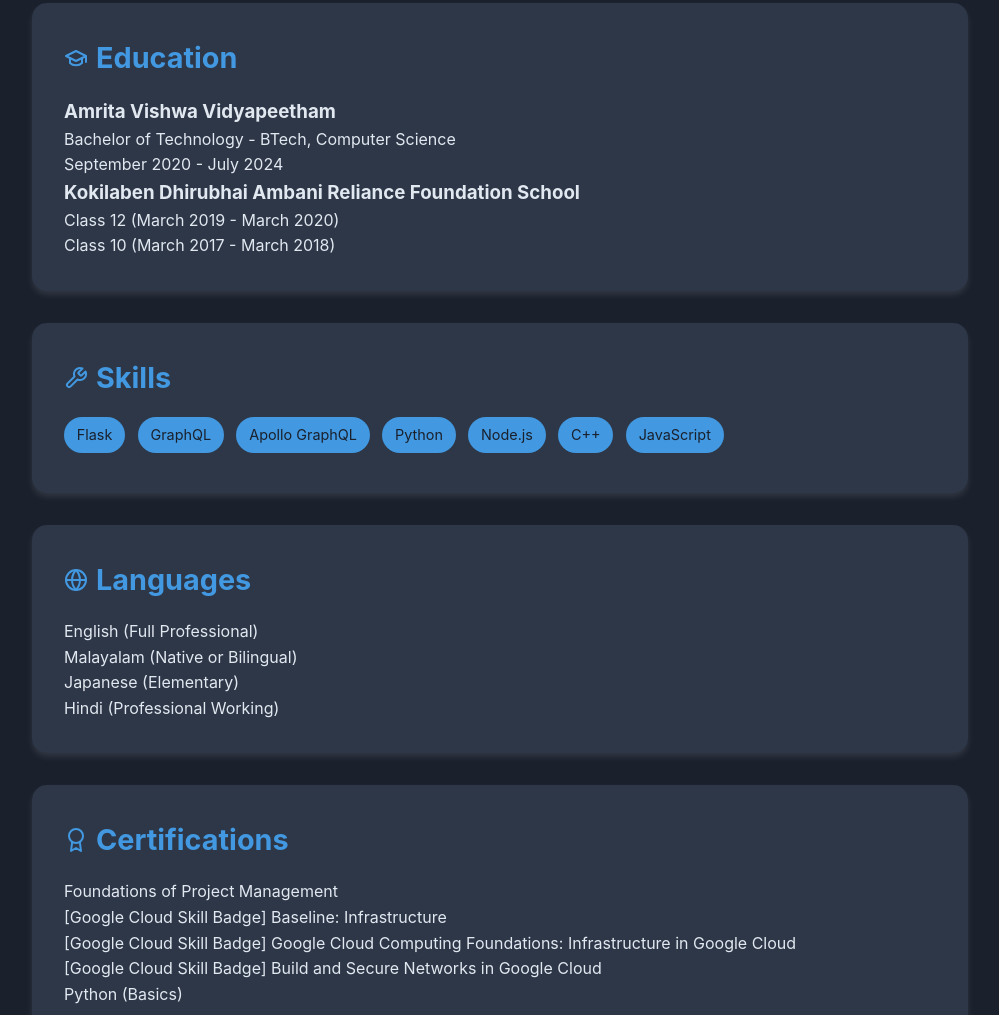
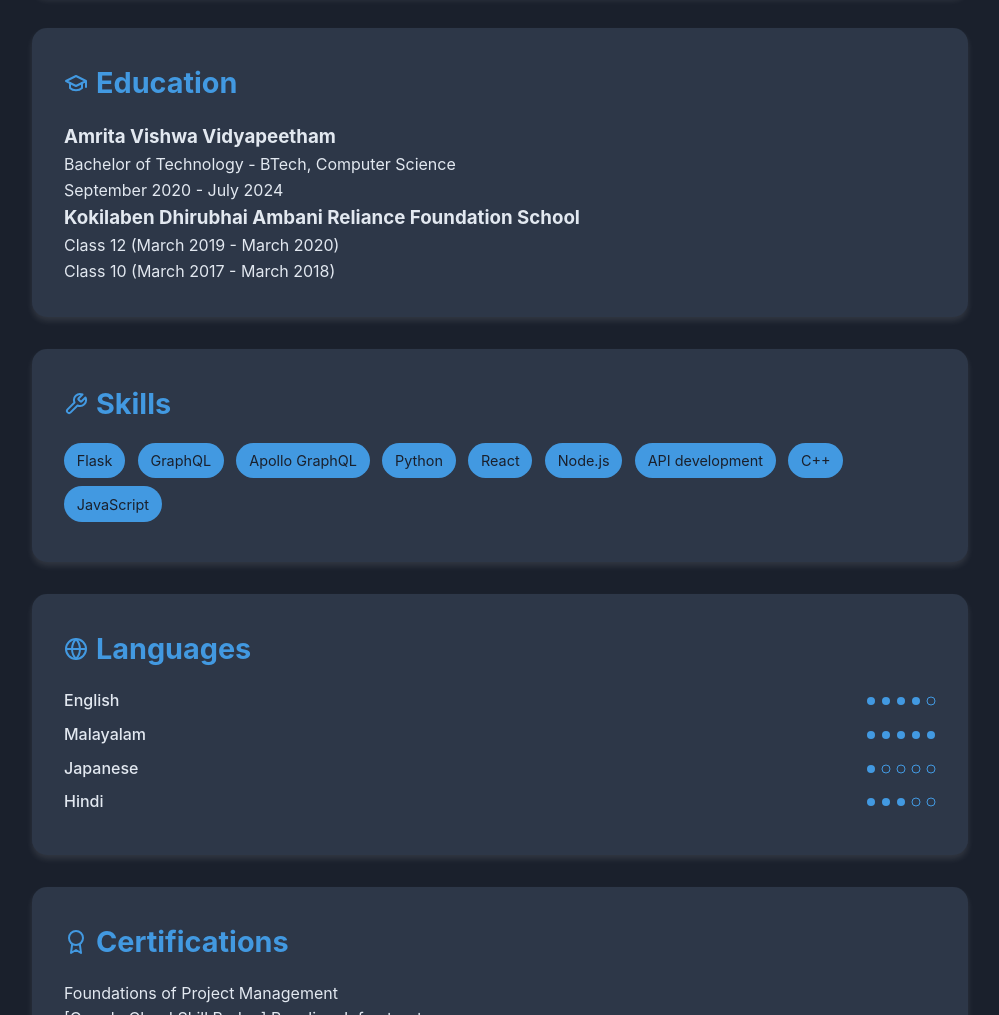
Before and after one commit to mochiron-desu/mochiron-desu.github.io, a plain HTML site: page index.html in a window 1280 px wide. Shown: the part 910-1925 px from the top of the page, without its empty margins (140-1139 px from the left). Drawn offline with Linux system fonts and the light colour scheme.

Commit message:
Modification

```diff
--- a/index.html
+++ b/index.html
@@ -175,6 +175,37 @@
                 font-size: 1.5rem;
             }
         }
+
+        .language-list {
+            list-style: none;
+            padding: 0;
+        }
+
+        .language-list li {
+            display: flex;
+            justify-content: space-between;
+            align-items: center;
+            margin-bottom: 0.5rem;
+        }
+
+        .language-name {
+            font-weight: 500;
+        }
+
+        .proficiency-dots {
+            display: inline-block;
+        }
+
+        @media (max-width: 600px) {
+            .language-list li {
+                flex-direction: column;
+                align-items: flex-start;
+            }
+
+            .proficiency-dots {
+                margin-top: 0.25rem;
+            }
+        }
     </style>
 </head>
 <body>
@@ -225,7 +256,7 @@
                 </svg>
                 About Me
             </h2>
-            <p>I'm a CSE BTech student passionate about learning and exploring new technologies. With experience in Python, Node.js, C++, and JavaScript, I bring strong full-stack development skills and cloud computing knowledge to the table. As a team leader on various projects, I've honed my communication and organizational abilities, thriving in collaborative environments that foster creativity and innovation.</p>
+            <p>I'm a recent BTech graduate in Computer Science, passionate about learning and exploring new technologies. With expertise in Python, Node.js, C++, and JavaScript, I bring robust full-stack development skills along with practical knowledge in cloud computing. My experience as a team leader on various projects has sharpened my communication and organizational skills, and I thrive in collaborative environments that encourage creativity and innovation.</p>
         </section>
 
         <section id="experience">
@@ -289,7 +320,9 @@
                 <span class="skill">GraphQL</span>
                 <span class="skill">Apollo GraphQL</span>
                 <span class="skill">Python</span>
+                <span class="skill">React</span>
                 <span class="skill">Node.js</span>
+                <span class="skill">API development</span>
                 <span class="skill">C++</span>
                 <span class="skill">JavaScript</span>
             </div>
@@ -304,11 +337,55 @@
                 </svg>
                 Languages
             </h2>
-            <ul>
-                <li>English (Full Professional)</li>
-                <li>Malayalam (Native or Bilingual)</li>
-                <li>Japanese (Elementary)</li>
-                <li>Hindi (Professional Working)</li>
+            <ul class="language-list">
+                <li>
+                    <span class="language-name">English</span>
+                    <span class="proficiency-dots" aria-label="Full professional proficiency">
+                        <svg height="10" width="70">
+                            <circle cx="5" cy="5" r="4" fill="var(--accent-color)" />
+                            <circle cx="20" cy="5" r="4" fill="var(--accent-color)" />
+                            <circle cx="35" cy="5" r="4" fill="var(--accent-color)" />
+                            <circle cx="50" cy="5" r="4" fill="var(--accent-color)" />
+                            <circle cx="65" cy="5" r="4" stroke="var(--accent-color)" stroke-width="1" fill="none" />
+                        </svg>
+                    </span>
+                </li>
+                <li>
+                    <span class="language-name">Malayalam</span>
+                    <span class="proficiency-dots" aria-label="Native or bilingual proficiency">
+                        <svg height="10" width="70">
+                            <circle cx="5" cy="5" r="4" fill="var(--accent-color)" />
+                            <circle cx="20" cy="5" r="4" fill="var(--accent-color)" />
+                            <circle cx="35" cy="5" r="4" fill="var(--accent-color)" />
+                            <circle cx="50" cy="5" r="4" fill="var(--accent-color)" />
+                            <circle cx="65" cy="5" r="4" fill="var(--accent-color)" />
+                        </svg>
+                    </span>
+                </li>
+                <li>
+                    <span class="language-name">Japanese</span>
+                    <span class="proficiency-dots" aria-label="Elementary proficiency">
+                        <svg height="10" width="70">
+                            <circle cx="5" cy="5" r="4" fill="var(--accent-color)" />
+                            <circle cx="20" cy="5" r="4" stroke="var(--accent-color)" stroke-width="1" fill="none" />
+                            <circle cx="35" cy="5" r="4" stroke="var(--accent-color)" stroke-width="1" fill="none" />
+                            <circle cx="50" cy="5" r="4" stroke="var(--accent-color)" stroke-width="1" fill="none" />
+                            <circle cx="65" cy="5" r="4" stroke="var(--accent-color)" stroke-width="1" fill="none" />
+                        </svg>
+                    </span>
+                </li>
+                <li>
+                    <span class="language-name">Hindi</span>
+                    <span class="proficiency-dots" aria-label="Professional working proficiency">
+                        <svg height="10" width="70">
+                            <circle cx="5" cy="5" r="4" fill="var(--accent-color)" />
+                            <circle cx="20" cy="5" r="4" fill="var(--accent-color)" />
+                            <circle cx="35" cy="5" r="4" fill="var(--accent-color)" />
+                            <circle cx="50" cy="5" r="4" stroke="var(--accent-color)" stroke-width="1" fill="none" />
+                            <circle cx="65" cy="5" r="4" stroke="var(--accent-color)" stroke-width="1" fill="none" />
+                        </svg>
+                    </span>
+                </li>
             </ul>
         </section>
 
```
